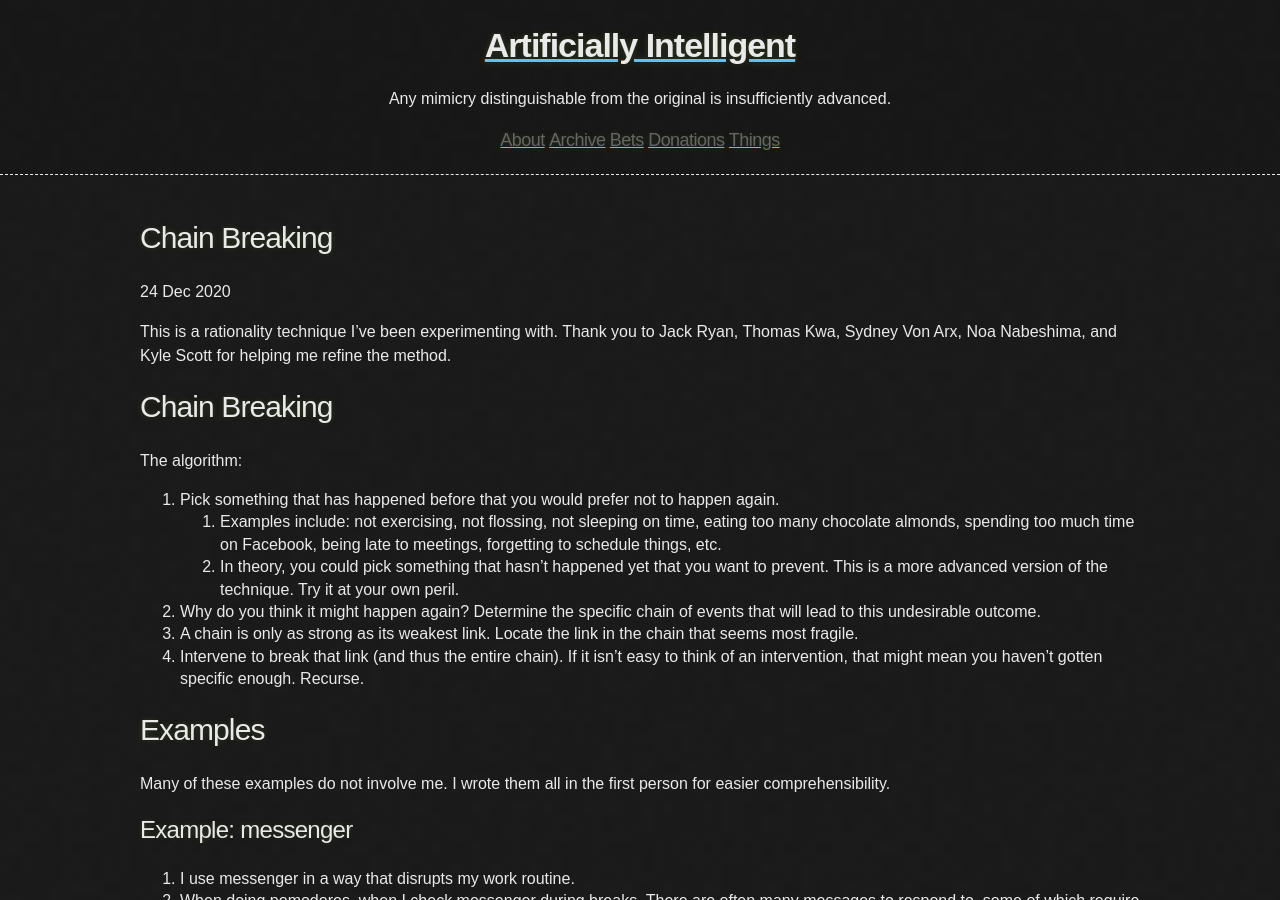
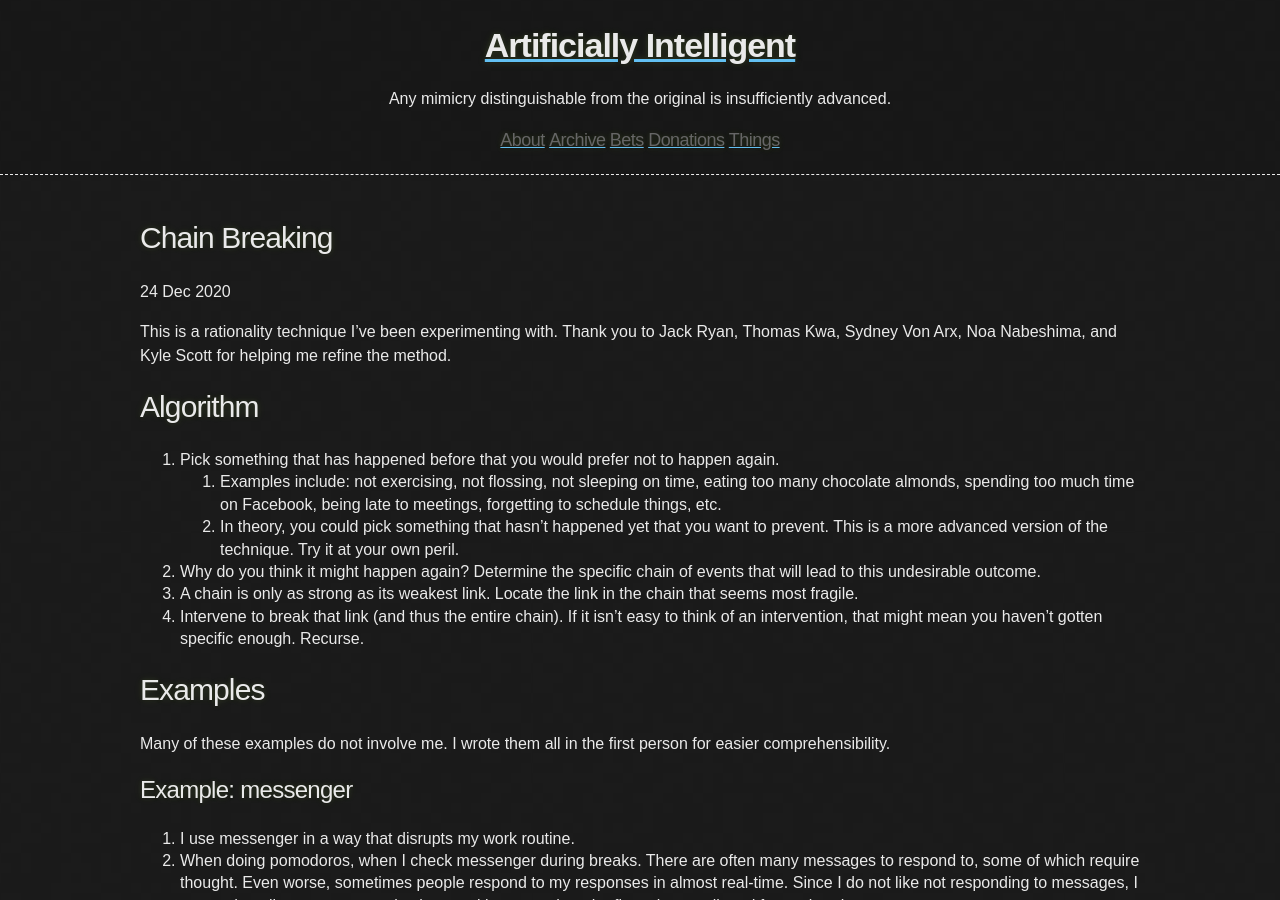
Before and after one commit to tocttou/hacker-blog, a Jekyll site: the page built from _posts/2020-12-24-Chain-Breaking.md, in a window 1280 px wide and 900 px high. Built offline with Jekyll 4.4.1, drawn with Linux system fonts in a browser that asks for light colours.

Commit message:
Update 2020-12-24-Chain-Breaking.md

```diff
--- a/_posts/2020-12-24-Chain-Breaking.md
+++ b/_posts/2020-12-24-Chain-Breaking.md
@@ -7,9 +7,7 @@ published: true
 This is a rationality technique I’ve been experimenting with. Thank you to Jack Ryan, Thomas Kwa, Sydney Von Arx, Noa Nabeshima, and Kyle Scott for helping me refine the method.
 
 
-# Chain Breaking
-
-The algorithm:
+# Algorithm
 
 1. Pick something that has happened before that you would prefer not to happen again.
     1. Examples include: not exercising, not flossing, not sleeping on time, eating too many chocolate almonds, spending too much time on Facebook, being late to meetings, forgetting to schedule things, etc.
```
